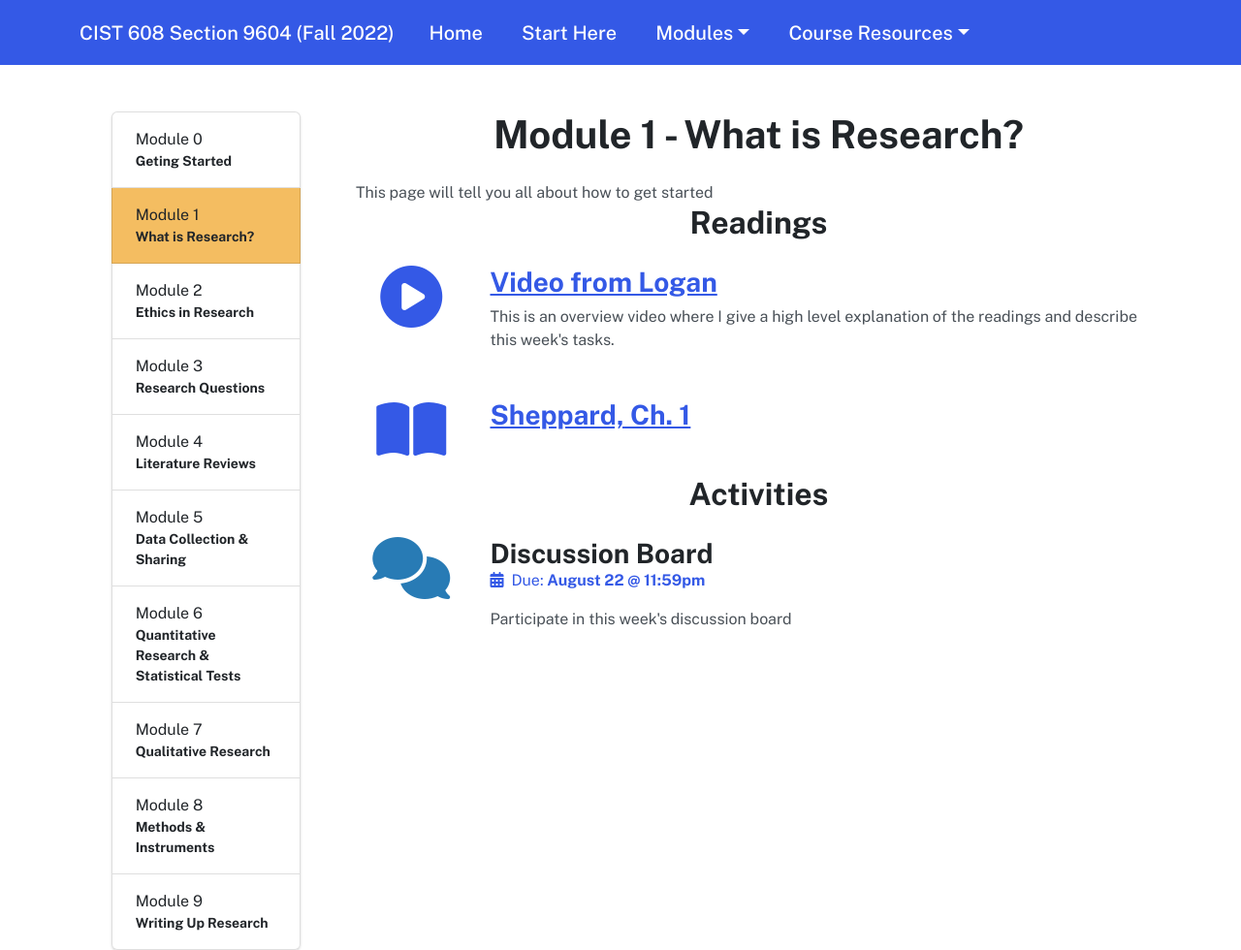
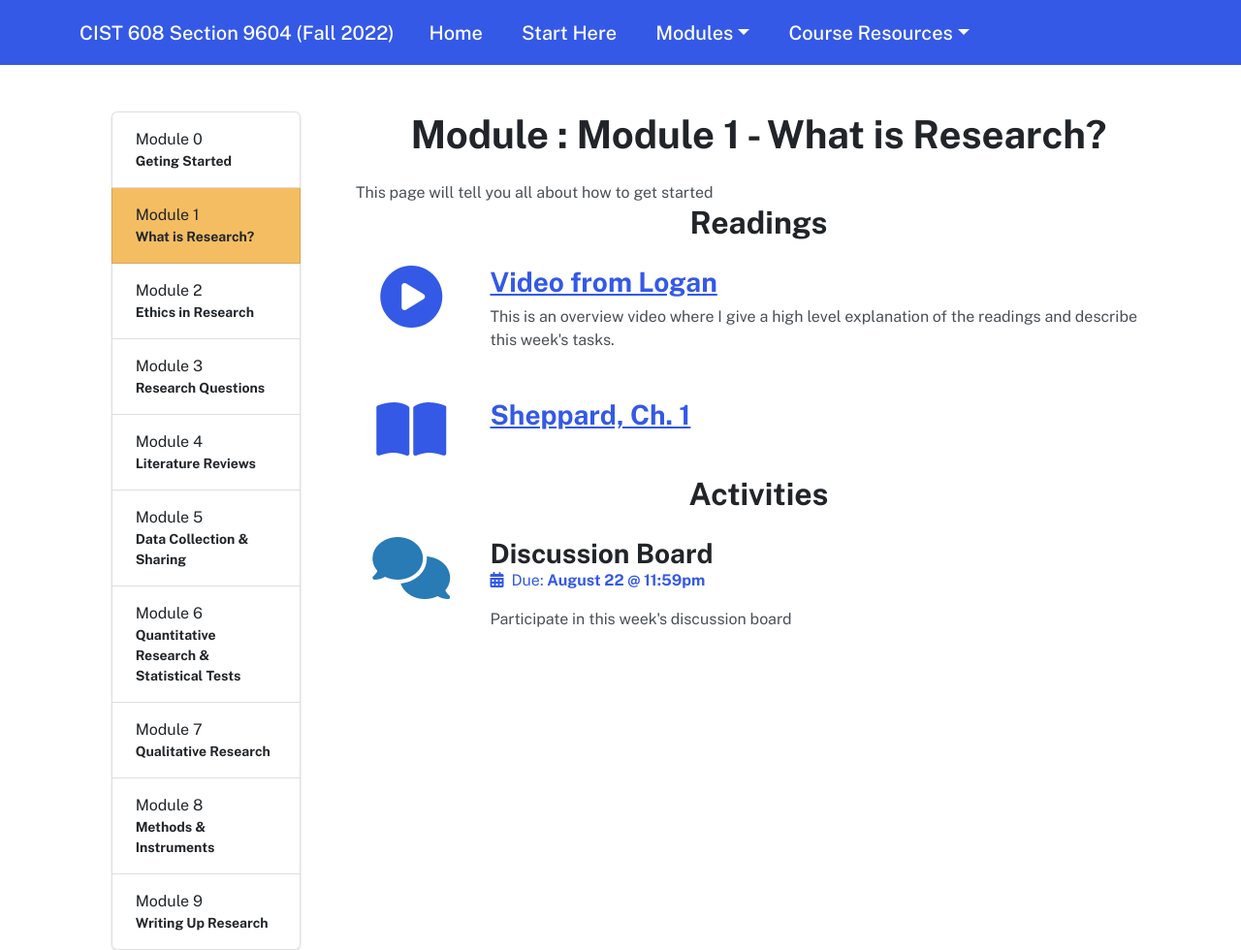
Before and after one commit to loganrath/cist608, a Jekyll site: the page built from module-01.md, in a window 1280 px wide. Shown: the whole page at 97% size. Built offline with Jekyll 4.4.1, drawn with Linux system fonts in a browser that asks for light colours; nearby versions of some CDN libraries.

Commit message:
Update yamlmodule.html

```diff
--- a/_layouts/yamlmodule.html
+++ b/_layouts/yamlmodule.html
@@ -13,7 +13,7 @@
 <div class="container">
   <div class="row">
   <div class="col-12 col-md-8 col-lg-9 order-md-last">
-    <h1 class="text-center fw-bold mb-4">{{ page.title }}</h1>
+    <h1 class="text-center fw-bold mb-4">Module {{ page.number }}: {{ page.title }}</h1>
     <div class="">
     {{ page.module_description }}
     </div>
```
